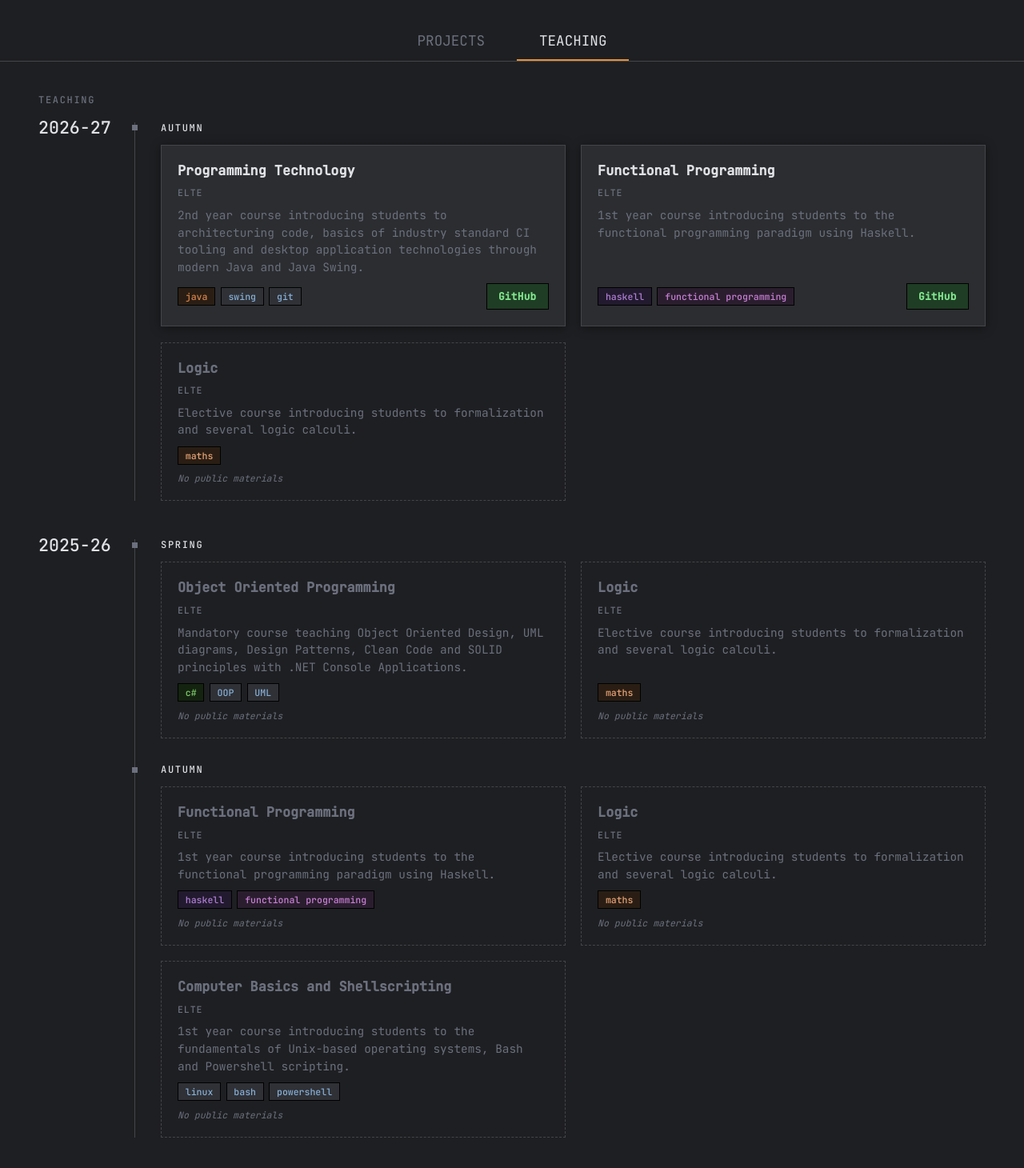
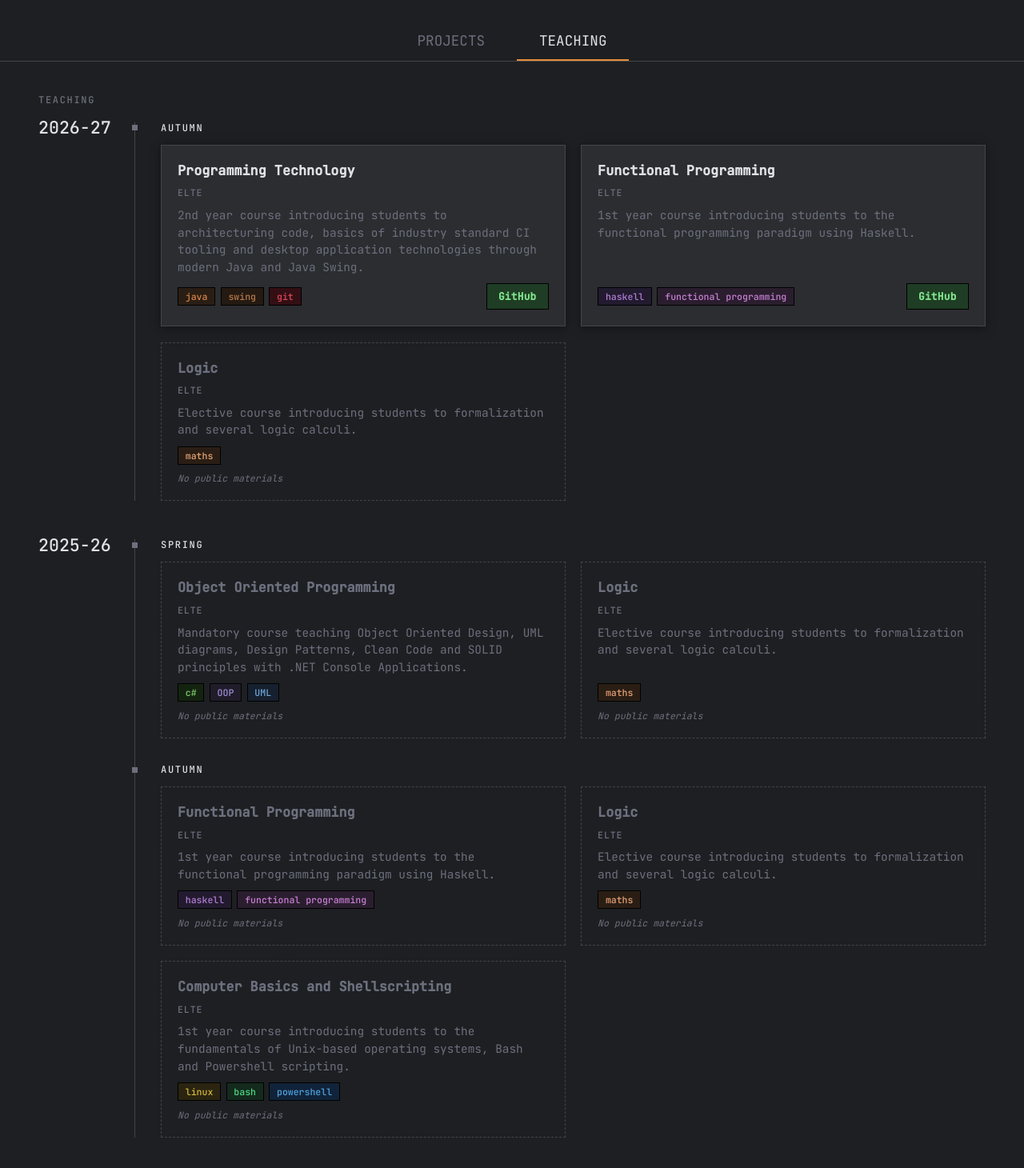
Before and after one commit to benmarkus/benmarkus.github.io, an Angular app: page /teaching in a window 1280 px wide. Shown: the part 312-1772 px from the top of the page at 80% size. Built offline with nearby package versions, Linux system fonts and the light colour scheme.

Commit message:
add coloring for teaching tags

```diff
--- a/src/styles.css
+++ b/src/styles.css
@@ -87,3 +87,10 @@ code, pre, kbd, samp {
 .tag[data-tag="svelte"]              { background: #33190f; color: #f0532e; }
 .tag[data-tag="computer networks"]   { background: #143038; color: #4fb8d9; }
 .tag[data-tag="machine learning"]    { background: #2a1430; color: #d670c9; }
+.tag[data-tag="linux"]               { background: #2a2410; color: #d4b83a; }
+.tag[data-tag="bash"]                { background: #132a1c; color: #4ddb85; }
+.tag[data-tag="powershell"]          { background: #10233a; color: #4fa3e0; }
+.tag[data-tag="OOP"]                 { background: #201c2a; color: #a08fd6; }
+.tag[data-tag="UML"]                 { background: #16202e; color: #6ea8dc; }
+.tag[data-tag="swing"]               { background: #241a12; color: #b8794a; }
+.tag[data-tag="git"]                 { background: #330f14; color: #e0475a; }
```
